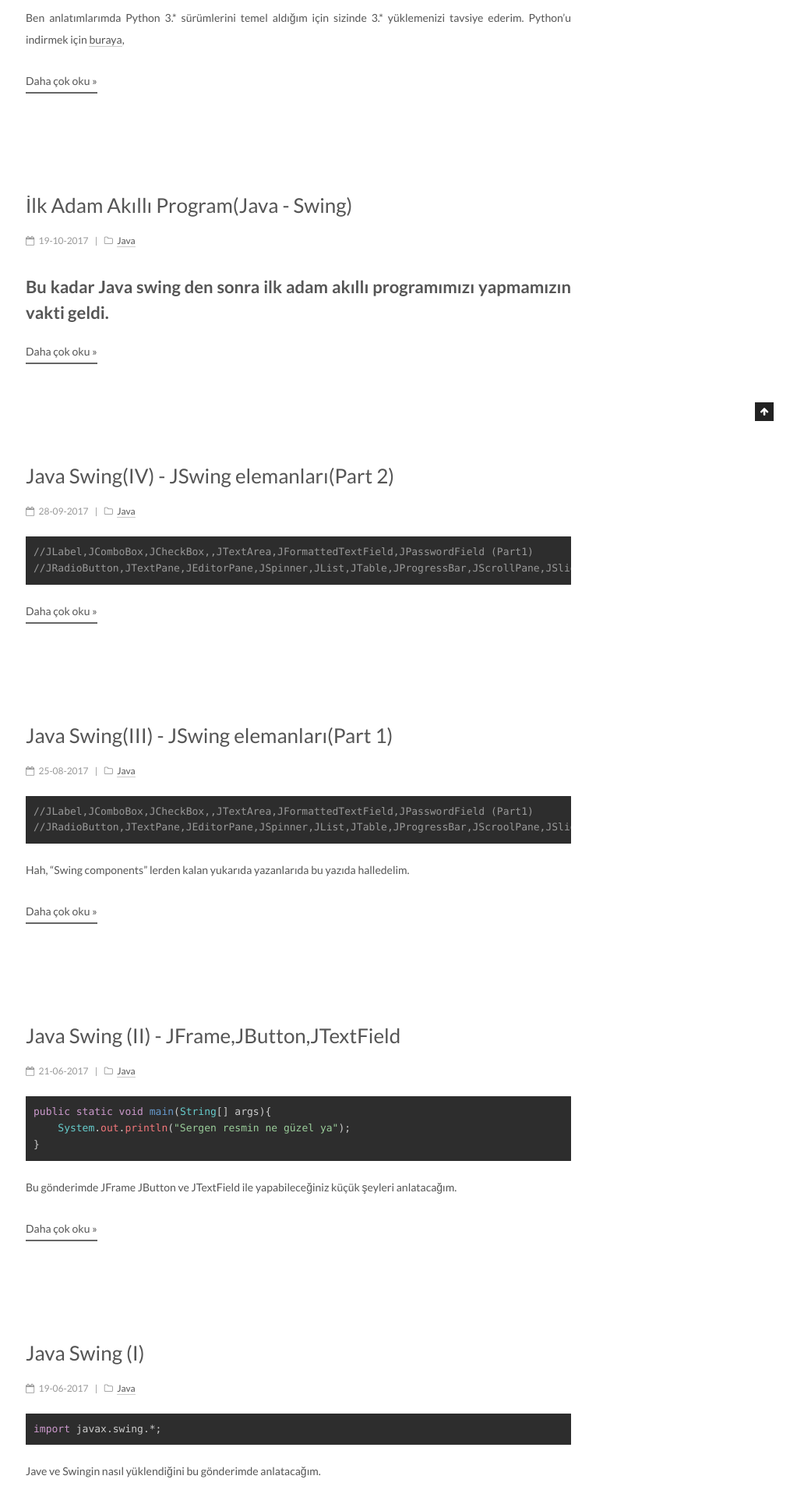
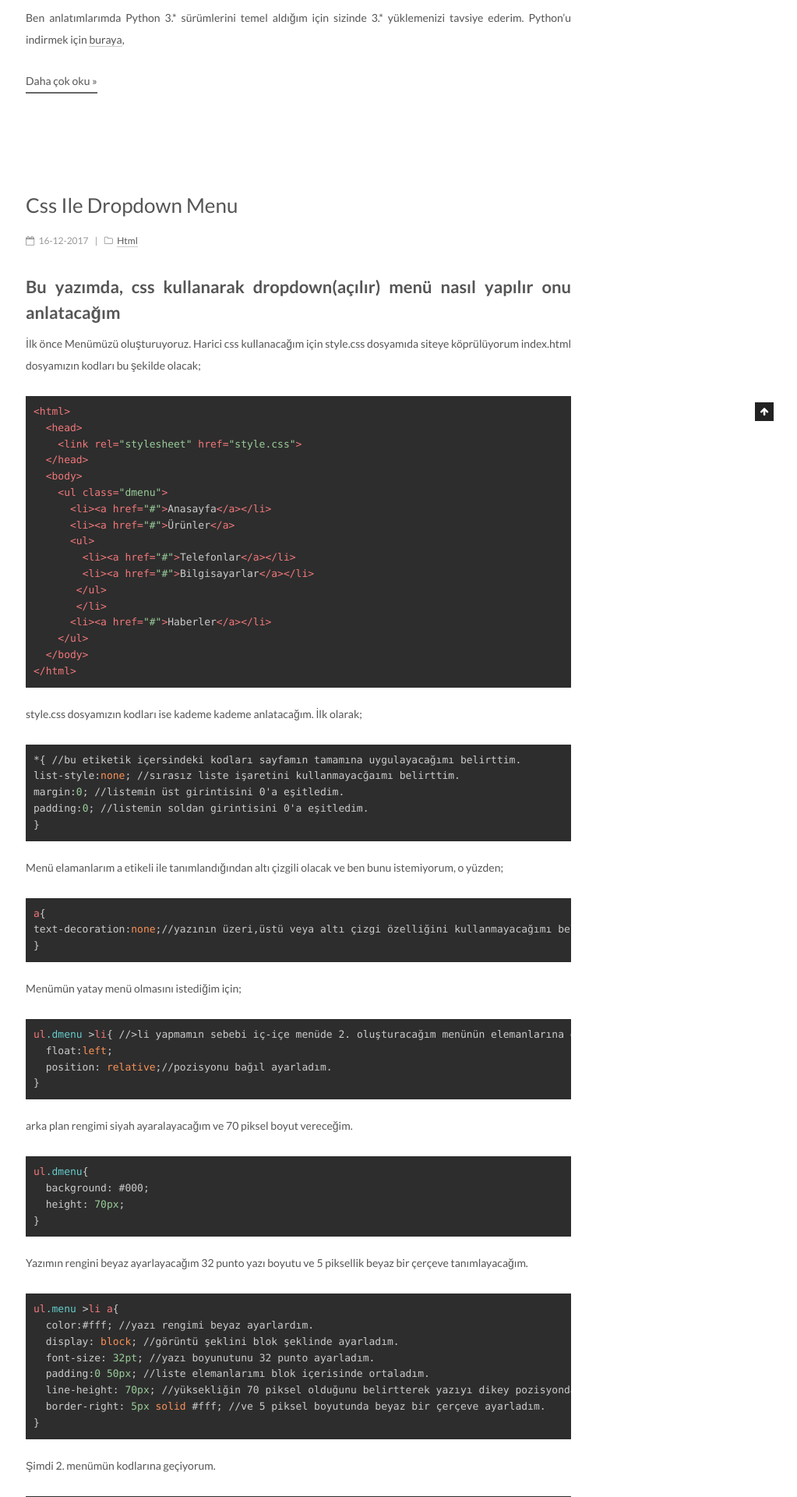
Before and after one commit to sergenp/sergenp.github.io, a Jekyll site: the page built from index.html, in a window 1280 px wide. Shown: the part 460-2380 px from the top of the page at 78% size, without its empty margins (257-1280 px from the left). Built offline with Jekyll 4.4.1, drawn with Linux system fonts in a browser that asks for light colours; the list of posts is cut into pages by our own code; some of the changed text lies outside the part shown.

Commit message:
Update 2017-12-16-css-ile-dropdown-menu.md

```diff
--- a/_posts/2017-12-16-css-ile-dropdown-menu.md
+++ b/_posts/2017-12-16-css-ile-dropdown-menu.md
@@ -44,6 +44,53 @@
 {%endhighlight%}
 Menümün yatay menü olmasını istediğim için;
 {%highlight css%}
-ul.dmenu{
+ul.dmenu >li{ //>li yapmamın sebebi iç-içe menüde 2. oluşturacağım menünün elemanlarına etki etmesini istememem.
+  float:left;
+  position: relative;//pozisyonu bağıl ayarladım.
 }
 {%endhighlight%}
+arka plan rengimi siyah ayaralayacağım ve 70 piksel boyut vereceğim.
+{%highlight css%}
+ul.dmenu{
+  background: #000;
+  height: 70px;
+}
+{%endhighlight%}
+Yazımın rengini beyaz ayarlayacağım 32 punto yazı boyutu ve 5 piksellik beyaz bir çerçeve tanımlayacağım.
+{%highlight css%}
+ul.menu >li a{
+  color:#fff; //yazı rengimi beyaz ayarlardım.
+  display: block; //görüntü şeklini blok şeklinde ayarladım.
+  font-size: 32pt; //yazı boyunutunu 32 punto ayarladım.
+  padding:0 50px; //liste elemanlarımı blok içerisinde ortaladım.
+  line-height: 70px; //yüksekliğin 70 piksel olduğunu belirtterek yazıyı dikey pozisyonda da ortaladım.
+  border-right: 5px solid #fff; //ve 5 piksel boyutunda beyaz bir çerçeve ayarladım.
+}
+{%endhighlight%}
+Şimdi 2. menümün kodlarına geçiyorum.
+{%highlight css%}
+ul.dmenu ul{ //ilk menümün içindeki menüler olarak tanımladım.
+  background: #000; //arka plan rengini tekrar siyah olarak ayarladım.
+  width: 256px; //256 piksel genişlik verdim.
+  visibility: hidden; //görünebilirliğini gizli olarak ayarladım çünkü üzerine gelindiğinde açılmasını istiyorum.
+  transition: 500ms all; //gerçekleşen değişikliklerde 500ms hızında olmasını istedim, animasyonlaştırdım.
+  opacity: 0; //opaklığını 0 ayarladım.
+  position: absolute; //pozisyonu bağımlı ayarladım, yani bağıla bağlı olarak gözükecek.
+}
+{%endhighlight%}
+{%highlight css%}
+ul.menu ul li{
+  position: relative; //ikinci menümün pozisyonunu da bağıl olarak ayarladım.
+{%endhighlight%}
+Şimdi üzerine gittiğimiz zaman ikinci menümün açılmasını ve arka plan rengini değişeceğini belirtiyorum.
+{%highlight css%}
+ul.menu >li:hover >ul{ //ilk liste elemanımın üzerine gittiğimde, ikinci listemde olackaları belirtiyorum.
+visibility:visible; //görünebilirliği görünür yapıyorum.
+opacity:1; //opaklığı 1 ayarlıyorum.
+}
+ul.menu a:hover{
+  background:#330033; //ve arka plan rengini koyu mor olarak ayarlıyorum.
+}
+{%endhighlight%}
+
+## İki elemanlı dropdown(açılır) menü oluşturma kodlarınu bu şekilde. Yazımı okuduğunuz için teşekkür ederim.
```
Also changed, not shown: other parts of _posts/2017-12-16-css-ile-dropdown-menu.md (+1 -1 lines).
